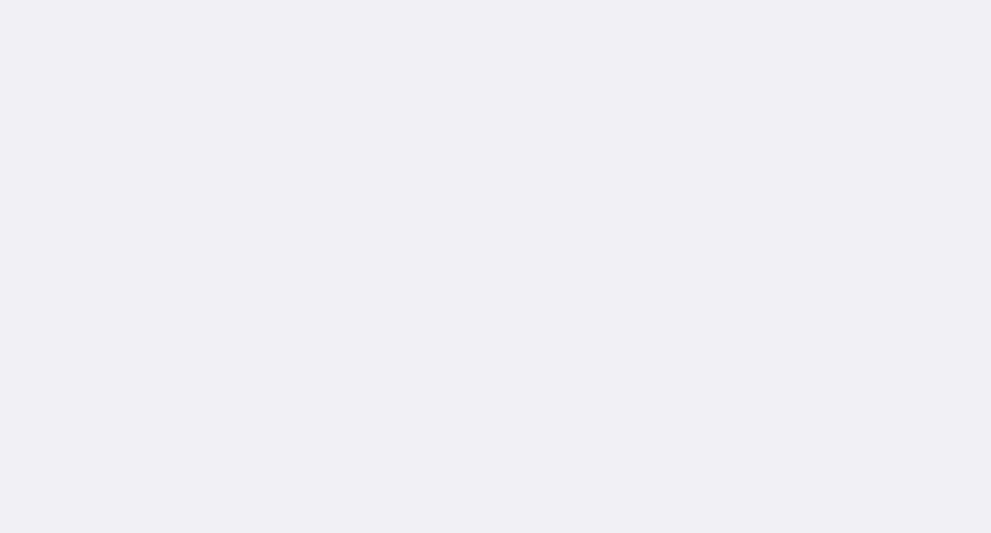
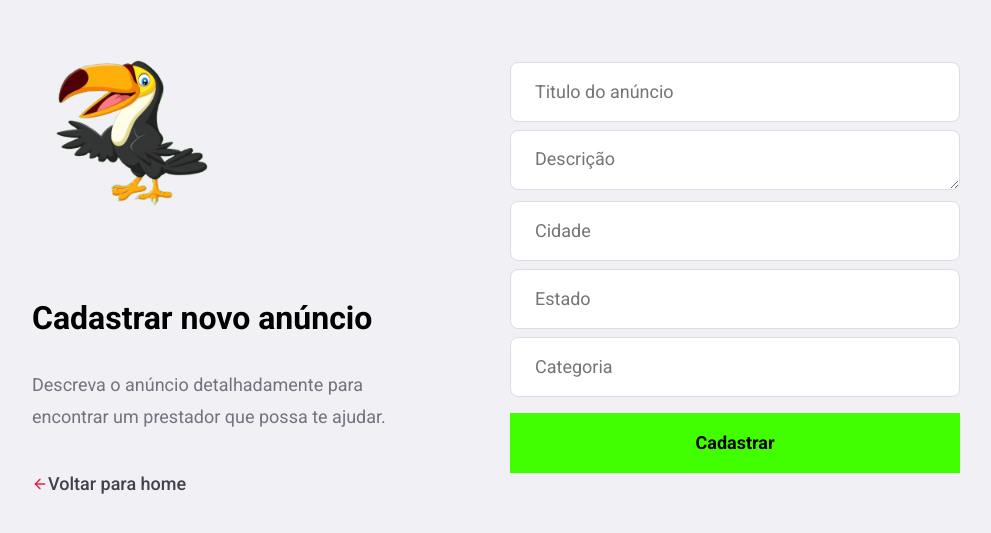
Before and after one commit to BIKOS-APP/bikos-frontend, a React (Create React App) app: page /ads/new in a window 1280 px wide. Shown: the part 137-670 px from the top of the page, without its empty margins (144-1135 px from the left). Built offline with nearby package versions, Linux system fonts and the light colour scheme.

Commit message:
added page to create new ad

```diff
--- /dev/null
+++ b/src/pages/NewAd/index.js
@@ -0,0 +1,90 @@
+import React, {useState} from 'react';
+import { Link, useHistory } from 'react-router-dom'
+import { FiArrowLeft } from 'react-icons/fi';
+import logoImg from '../../assets/logo.png';
+import './styles.css';
+import api from '../../services/api';
+
+export default function NewAd(){
+    const [title, setTitle] = useState('');
+    const [description, setDescription] = useState('');
+    const [city, setCity] = useState('');
+    const [state, setState] = useState('');
+    const [cat_id, setCatId] = useState('')
+
+    const userId = localStorage.getItem('userId');
+
+    const history = useHistory();
+
+    async function handleNewAd(e){
+        e.preventDefault();
+
+        const data = {
+            title,
+            description,
+            city,
+            state,
+            cat_id
+        };
+
+        try {
+            await api.post('/users/profile/announcements/new', data, {
+                headers: {
+                    Authorization: userId,
+                }
+            })
+            history.push('/profile');
+
+        } catch (error) {
+            alert('Erro ao cadastrar caso, tente novamente');
+        }
+    }
+
+    return (
+        <div className="new-incident-container">
+
+            <div className="content">
+                <section>
+                    <img src={logoImg} alt="Be The Hero"/>
+                    <h1>Cadastrar novo anúncio</h1>
+                    <p>Descreva o anúncio detalhadamente para encontrar um prestador que possa te ajudar.</p>
+                    <Link className="back-link" to="/profile">
+                        <FiArrowLeft size={16} color="#E02041"/>
+                        Voltar para home
+                    </Link>
+                </section>
+                <form onSubmit={handleNewAd}>
+                    <input
+                    placeholder="Titulo do anúncio"
+                    value={title}
+                    onChange={e => setTitle(e.target.value)}
+                    />
+                    <textarea
+                    placeholder="Descrição"
+                    value={description}
+                    onChange={e => setDescription(e.target.value)}
+                    />
+                    <input
+                    placeholder="Cidade"
+                    value={city}
+                    onChange={e => setCity(e.target.value)}
+                    />
+                    <input
+                    placeholder="Estado"
+                    value={state}
+                    onChange={e => setState(e.target.value)}
+                    />
+                    <input
+                    placeholder="Categoria"
+                    value={cat_id}
+                    onChange={e => setCatId(e.target.value)}
+                    />
+
+                    <button className="button" type="submit">Cadastrar</button>
+
+                </form>
+            </div>
+
+        </div>
+    );
+}
--- /dev/null
+++ b/src/pages/NewAd/styles.css
@@ -0,0 +1,52 @@
+.new-incident-container{
+    width: 100%;
+    max-width: 1120px;
+    height: 100vh;
+    margin: 0 auto;
+
+    display: flex;
+    align-items: center;
+    justify-content: center;
+}
+
+.new-incident-container .content{
+    width: 100%;
+    padding: 96px;
+    background: #f0f0f5;
+    box-shadow: 0 0 100px rba(0, 0, 0, 0.1);
+    border-radius: 8px;
+    display: flex;
+    justify-content: space-between;
+    align-items: center;
+}
+
+.new-incident-container .content section {
+    width: 100%;
+    max-width: 380px;
+}
+
+.new-incident-container .content section img{
+    max-width: 200px;
+}
+
+.new-incident-container .content section h1{
+    margin: 64px 0 32px;
+    font-size: 32px;
+}
+
+.new-incident-container .content section p{
+    font-size: 18px;
+    color: #737380;
+    line-height: 32px;
+}
+
+.new-incident-container .content form {
+    width: 100%;
+    max-width: 450px;
+}
+
+.new-incident-container .content form input,
+.new-incident-container .content form textarea
+{
+    margin-top: 8px;
+}
--- a/src/pages/Profile/index.js
+++ b/src/pages/Profile/index.js
@@ -10,7 +10,7 @@ import logoImg from '../../assets/logo.png';
 
 export default function Profile(){
     const [ads, setAds] = useState([])
-    const [users, setUsers] = useState([])
+    const [user, setUser] = useState([])
 
     const userId = localStorage.getItem('userId');
     const userName = localStorage.getItem('userName');
@@ -23,7 +23,7 @@ export default function Profile(){
                 Authorization: userId
             }
         }).then(response => {
-            setUsers(response.data)
+            setUser(response.data)
         })
     }, [userId]);
 
@@ -62,7 +62,7 @@ export default function Profile(){
                 <img src={logoImg} alt="Be The Hero"/>
                 <span>Bem vindo, {userName}</span>
                 <Link className="button" to='/announcements'>Quero prestar serviços</Link>
-                <Link className="button" to='/announcements/new'>Cadastrar novo anuncio</Link>
+                <Link className="button" to='/ads/new'>Cadastrar novo anuncio</Link>
                 <button onClick={handleLogout} type="button">
                     <FiPower size={18} color="#E02041"/>
                 </button>
@@ -71,9 +71,9 @@ export default function Profile(){
             <h1>Seus Dados</h1>
 
             <ul>
-                <li key={users.id}>
+                <li key={user.id}>
                     <strong>Name</strong>
-                    <p>{users.name}</p>
+                    <p>{user.name}</p>
                 </li>
             </ul>
 
--- a/src/routes.js
+++ b/src/routes.js
@@ -4,6 +4,7 @@ import { BrowserRouter, Route, Switch } from 'react-router-dom';
 import Logon from './pages/Logon';
 import Register from './pages/Register';
 import Profile from './pages/Profile';
+import NewAd from './pages/NewAd';
 
 export default function Routes(){
     return (
@@ -12,6 +13,7 @@ export default function Routes(){
                 <Route path="/" exact component={Logon}/>
                 <Route path="/register" component={Register}/>
                 <Route path="/profile" component={Profile}/>
+                <Route path="/ads/new" component={NewAd}/>
             </Switch>
         </BrowserRouter>
     );
```
